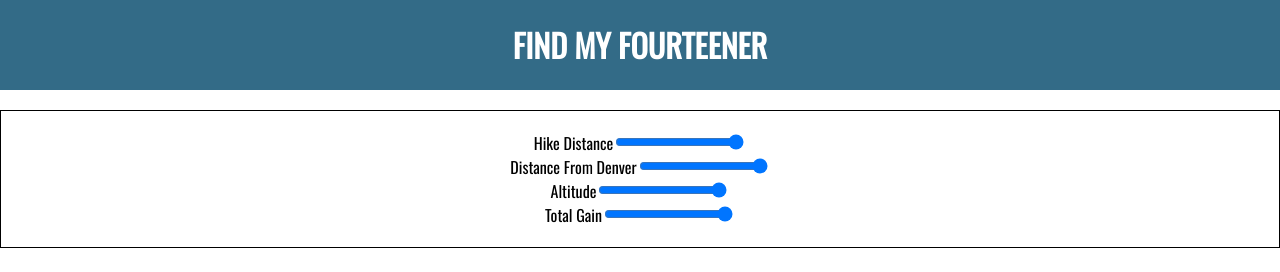
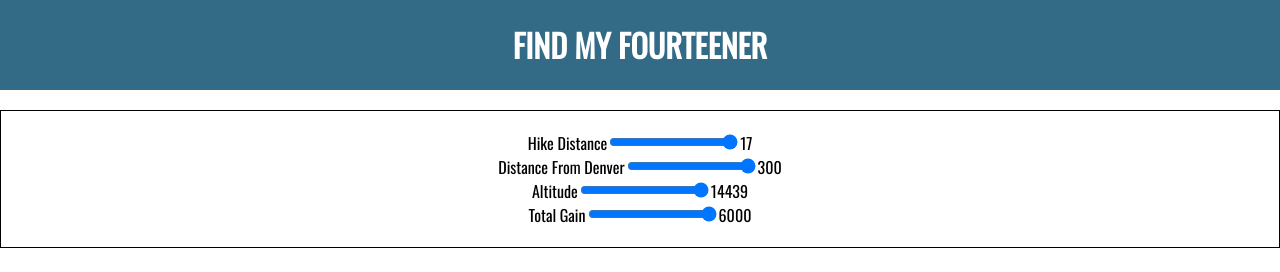
Before and after one commit to jbrennan414/findmyfourteener, a React (Create React App) app: page / in a window 1280 px wide. Shown: the top 272 px of the page. Built offline with nearby package versions, Linux system fonts and the light colour scheme.

Commit message:
touch ups

```diff
--- a/src/App.js
+++ b/src/App.js
@@ -9,7 +9,7 @@ class App extends Component {
     super();
     this.handleData = this.handleData.bind(this);
     this.state = {
-      hikeDistance: '40',
+      hikeDistance: '17',
       distanceFromDenver:'300',
       altitude:'14439',
       totalGain:'6000',
--- a/src/mypreferences.js
+++ b/src/mypreferences.js
@@ -5,7 +5,7 @@ class Mypreferences extends Component {
       super();
       this.handleChange = this.handleChange.bind(this);
       this.state = {
-        hikeDistance: '40',
+        hikeDistance: '17',
         distanceFromDenver:'300',
         altitude:'14439',
         totalGain:'6000',
@@ -37,10 +37,11 @@ class Mypreferences extends Component {
             type="range"
             id="hikeDistance"
             min="0"
-            max="40"
+            max="17"
             onChange={this.handleChange}
             value={this.state.hikeDistance}
           />
+          <label>{this.state.hikeDistance}</label>
           <br />
           <label>Distance From Denver</label>
           <input
@@ -52,6 +53,7 @@ class Mypreferences extends Component {
             onChange={this.handleChange}
             value={this.state.distanceFromDenver}
           />
+          <label>{this.state.distanceFromDenver}</label>
           <br />
           <label>Altitude</label>
           <input
@@ -63,6 +65,7 @@ class Mypreferences extends Component {
             onChange={this.handleChange}
             value={this.state.altitude}
           />
+          <label>{this.state.altitude}</label>
           <br />
           <label>Total Gain</label>
           <input
@@ -74,6 +77,7 @@ class Mypreferences extends Component {
             onChange={this.handleChange}
             value={this.state.totalGain}
           />
+          <label>{this.state.totalGain}</label>
         </div>
       );
     }
```
